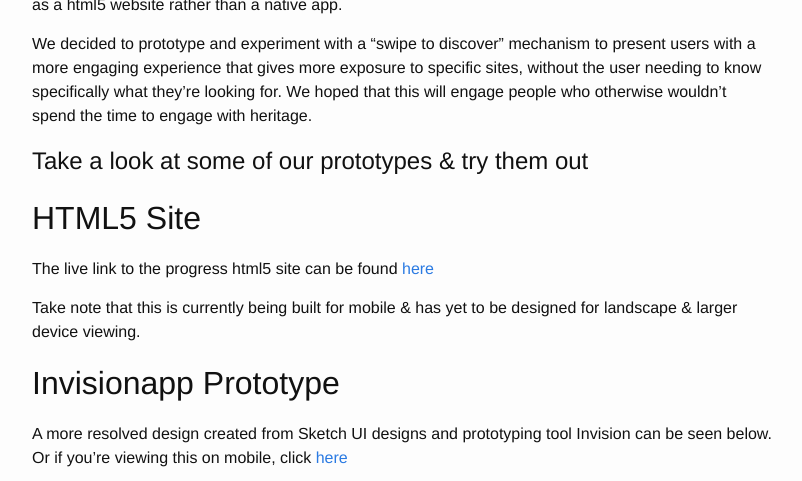
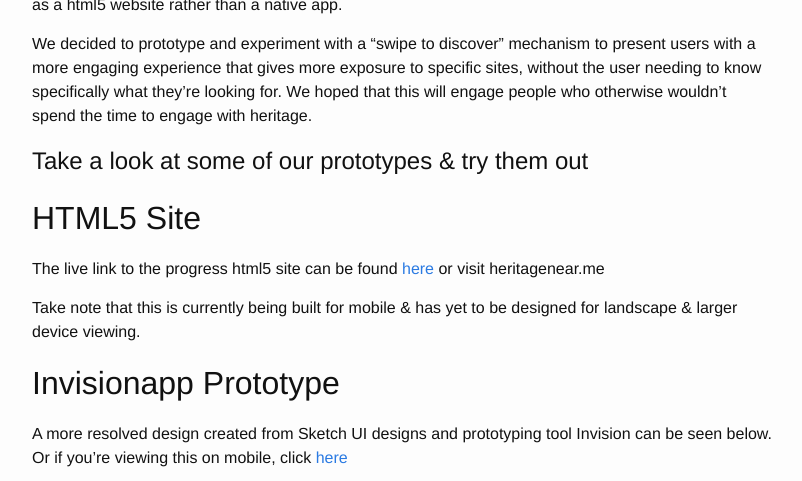
Before and after one commit to CodeforAustralia/oeh-blog, a Jekyll site: the page built from _posts/2016-03-18-Prototyping-for-HNM.md, in a window 1280 px wide and 900 px high, scrolled down 492 px, cut to the strip 0-481 px from the top of the window. Shown: the whole strip, without its empty margins (238-1040 px from the left). Built offline with Jekyll 4.4.1, drawn with Linux system fonts in a browser that asks for light colours.

Commit message:
Link fix take 2
?

```diff
--- a/_posts/2016-03-18-Prototyping-for-HNM.md
+++ b/_posts/2016-03-18-Prototyping-for-HNM.md
@@ -23,7 +23,8 @@ Take a look at some of our prototypes & try them out
 HTML5 Site
 -----------
 
-The live link to the progress html5 site can be found [here](http://heritagenear.me)
+The live link to the progress html5 site can be found [here](heritagenear.me) or visit
+heritagenear.me
 
 Take note that this is currently being built for mobile & has yet to be designed for landscape & larger device viewing.
 
```
